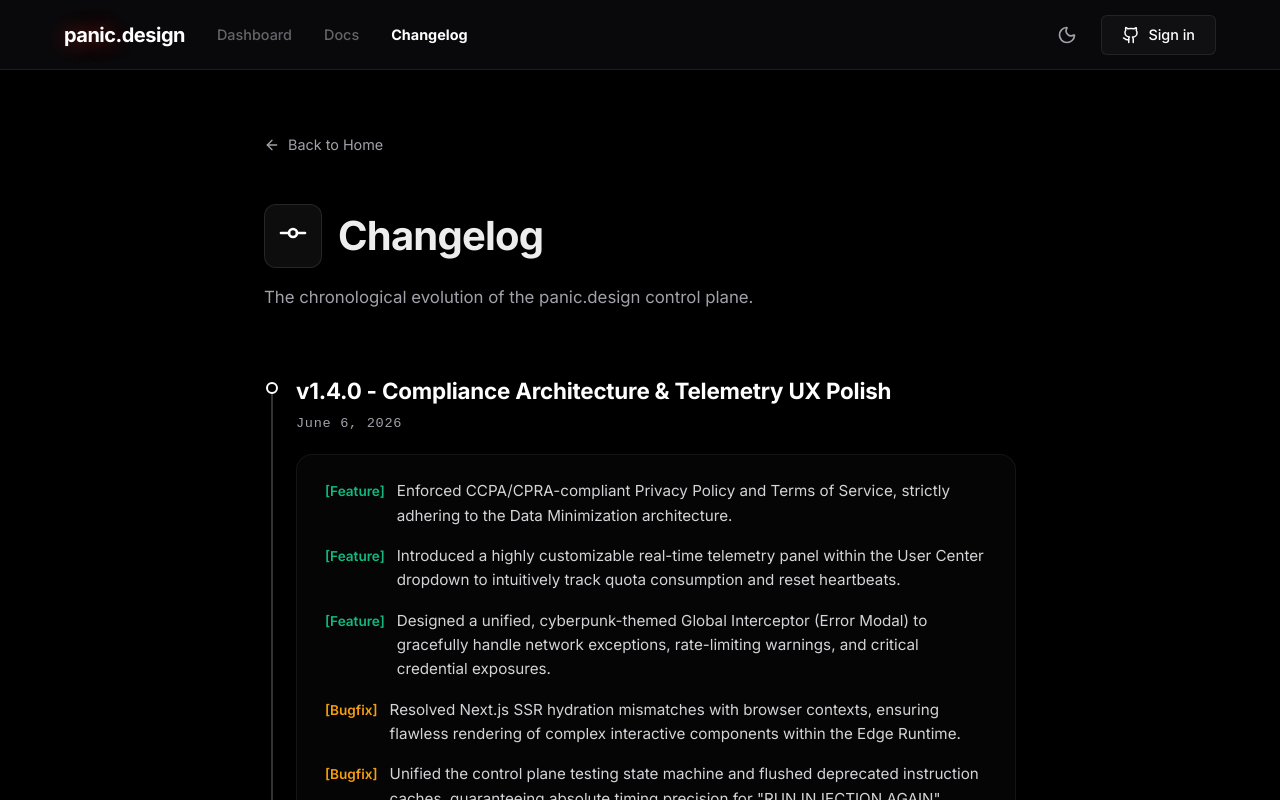
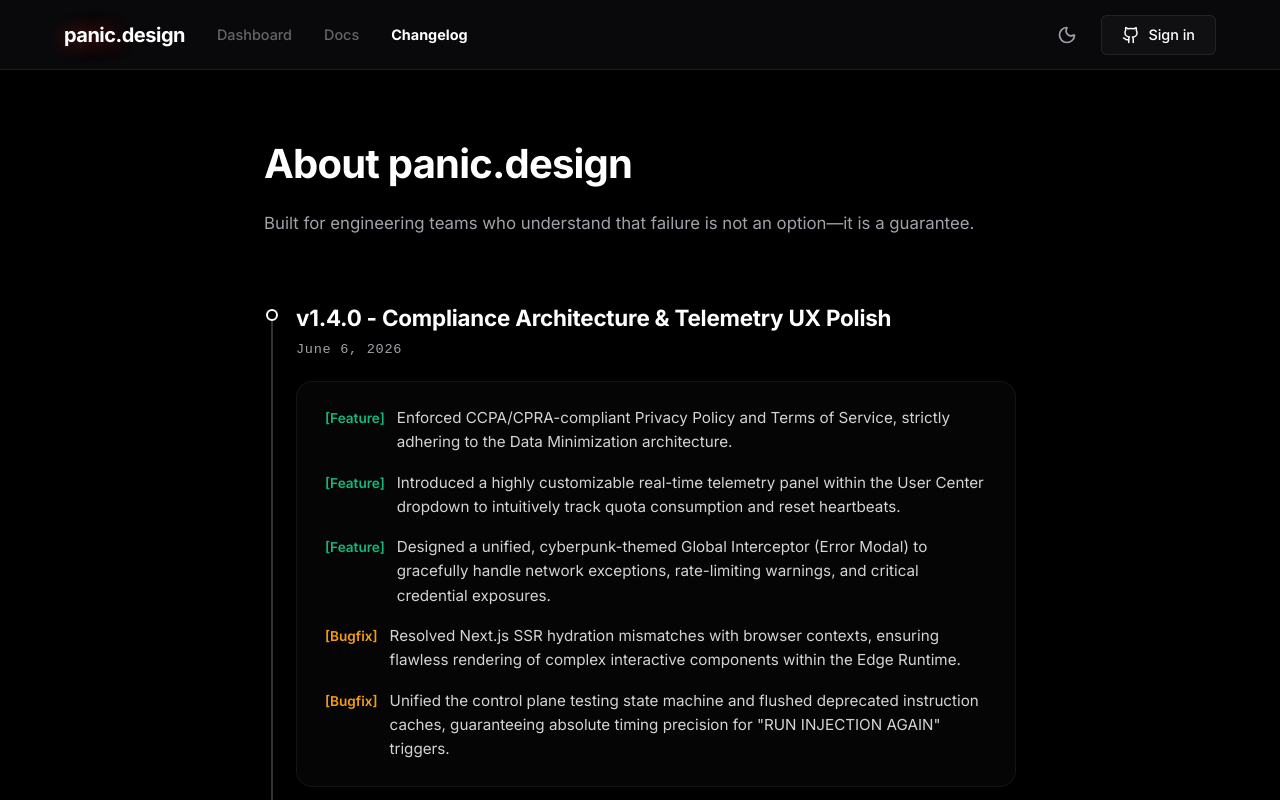
Before and after one commit to AndrewWangDev/panic_design, a Next.js app: page /changelog in a window 1280 px wide. Shown: the top 800 px of the page. Built offline with nearby package versions, Linux system fonts and the light colour scheme; no server answers.

Commit message:
style(changelog): update title header and remove back button to match design spec

```diff
--- a/src/app/changelog/page.tsx
+++ b/src/app/changelog/page.tsx
@@ -1,8 +1,6 @@
 "use client";
 
 import React from 'react';
-import Link from 'next/link';
-import { ArrowLeft, GitCommit } from 'lucide-react';
 
 const releases = [
   {
@@ -67,20 +65,12 @@ export default function Changelog() {
   return (
     <div style={{ minHeight: '100vh', backgroundColor: '#000', color: '#ededed', fontFamily: 'Inter, sans-serif' }}>
       <div style={{ maxWidth: '800px', margin: '0 auto', padding: '64px 24px' }}>
-        <Link href="/" style={{ display: 'inline-flex', alignItems: 'center', gap: '8px', color: '#a1a1aa', textDecoration: 'none', marginBottom: '48px', fontSize: '0.9rem', transition: 'color 0.2s' }} onMouseOver={e => e.currentTarget.style.color = '#ededed'} onMouseOut={e => e.currentTarget.style.color = '#a1a1aa'}>
-          <ArrowLeft size={16} /> Back to Home
-        </Link>
-
-        <div style={{ display: 'flex', alignItems: 'center', gap: '16px', marginBottom: '16px' }}>
-          <div style={{ padding: '12px', background: 'rgba(255, 255, 255, 0.05)', borderRadius: '12px', border: '1px solid rgba(255, 255, 255, 0.1)' }}>
-            <GitCommit size={32} color="#fff" />
-          </div>
-          <h1 style={{ fontSize: '2.5rem', fontWeight: 700, margin: 0, letterSpacing: '-0.02em' }}>Changelog</h1>
+        <div style={{ marginBottom: '64px' }}>
+          <h1 style={{ fontSize: '2.5rem', fontWeight: 700, margin: '0 0 16px 0', letterSpacing: '-0.02em', color: '#fff' }}>About panic.design</h1>
+          <p style={{ color: '#a1a1aa', fontSize: '1.05rem', lineHeight: 1.6, margin: 0 }}>
+            Built for engineering teams who understand that failure is not an option—it is a guarantee.
+          </p>
         </div>
-
-        <p style={{ color: '#a1a1aa', marginBottom: '64px', fontSize: '1.05rem', lineHeight: 1.6 }}>
-          The chronological evolution of the panic.design control plane.
-        </p>
 
         <div style={{ position: 'relative', paddingLeft: '32px' }}>
           {/* Vertical Timeline Line */}
```
